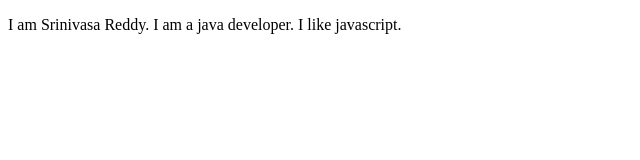
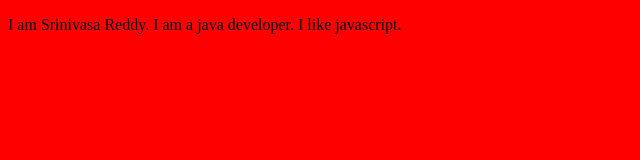
Before and after one commit to unmtaken/CIS641-HW2-DODDY, a plain HTML site: page index.html in a window 1280 px wide. Shown: the whole page, without its empty margins (0-640 px from the left). Drawn offline with Linux system fonts and the light colour scheme.

Commit message:
Update index.html

```diff
--- a/index.html
+++ b/index.html
@@ -4,7 +4,7 @@
 
 <head>
 
-  <title>Hello, world!</title>
+  <title>GSVU Student</title>
 
   <meta charset="UTF-8" />
 
@@ -13,6 +13,11 @@
   <meta name="description" content="" />
 
 </head>
+  <style>
+  body{
+    background-color : red;
+  }
+</style>
 
 <body>
 
```
